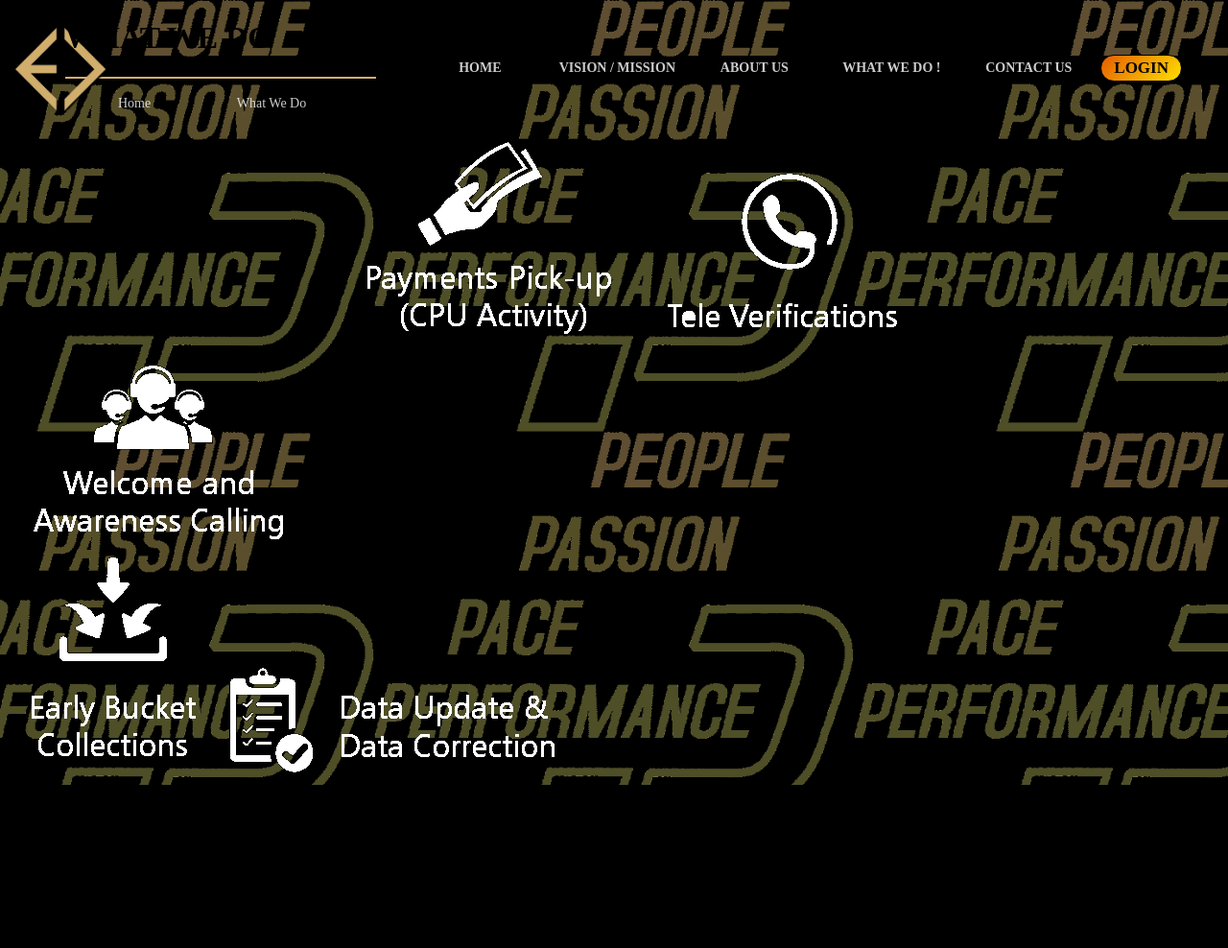
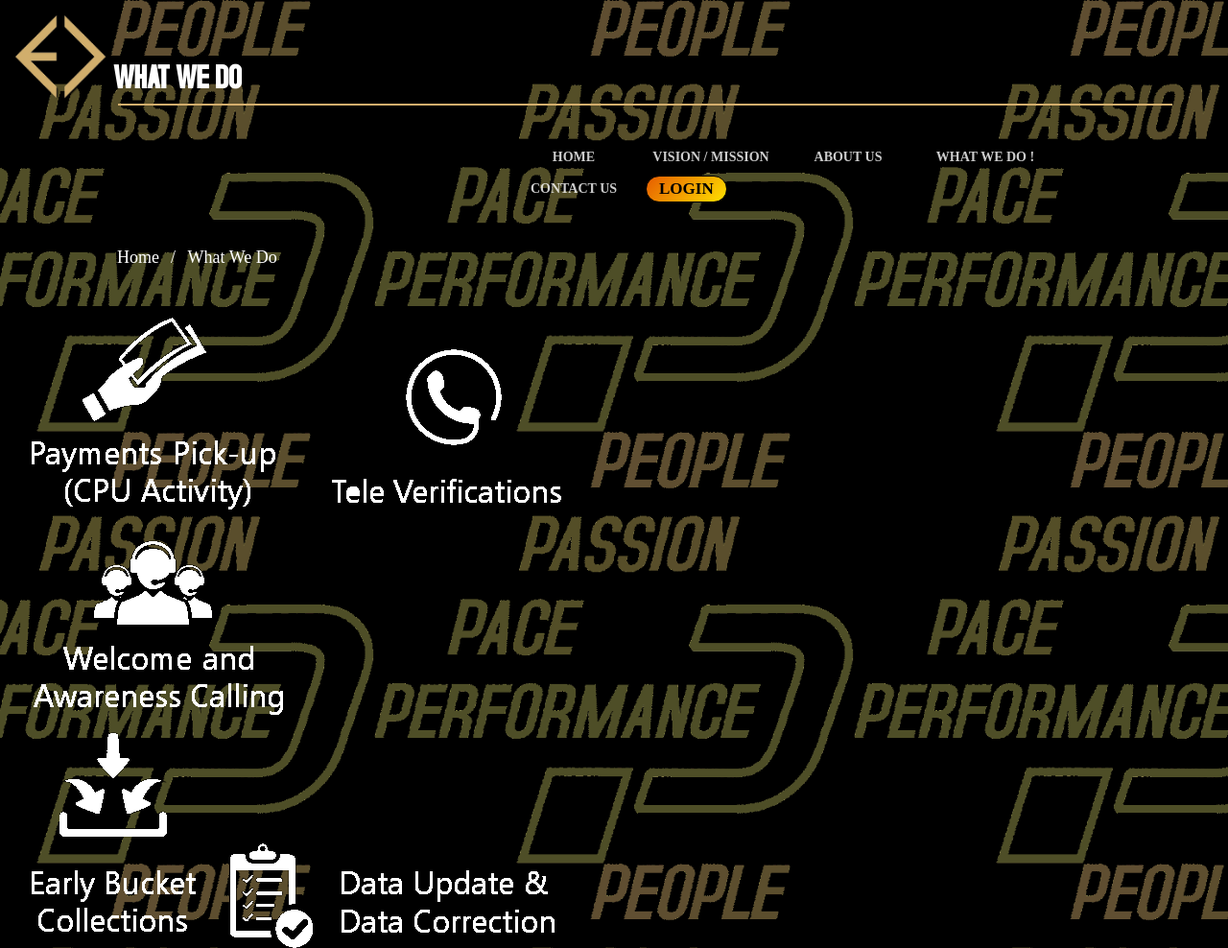
Before and after one commit to Ashwani98/Essencia-Website, a Django app: page /whatwedo/ in a window 1280 px wide. Shown: the top 988 px of the page at 96% size. Before the commit the page ends 818 px from the top, so only its background shows below. Run offline with Django 3.2, Linux system fonts and the light colour scheme.

Commit message:
Alignment of all headings...

```diff
--- a/EssenciaWebsite/static/FirstLevel/css/base.css
+++ b/EssenciaWebsite/static/FirstLevel/css/base.css
@@ -1,3 +1,7 @@
+nav{
+padding-bottom:50px;
+}
+
 /* ------------------------------------------------MAINTAINING THE MARGIN AND PADDING OF WHOLE NAVE BAR--------------------- */
  UL
  {
--- a/EssenciaWebsite/static/FirstLevel/css/strength.css
+++ b/EssenciaWebsite/static/FirstLevel/css/strength.css
@@ -23,9 +23,7 @@ ol.breadcrumb li a:hover {
 }
 
 
-h1{
-  color:white;
-}
+
 
 p{
   color:white;
--- a/EssenciaWebsite/templates/FirstLevel/base.html
+++ b/EssenciaWebsite/templates/FirstLevel/base.html
@@ -13,7 +13,7 @@
         <UL class="img">
             <A href="{% url 'basic_app:index' %}"><IMG SRC= "{% static 'FirstLevel/images/logo.png' %}" WIDTH= "100">
         </UL>
-        <UL class="nav" >
+        <UL class="nav" style="padding-left:520px; margin-bottom:10px;">
             <LI><A HREF="{% url 'basic_app:index' %}" TARGET= "C"><strong>HOME</strong></A></LI>
             <LI><A HREF="{% url 'basic_app:vision' %}" TARGET= "C"><strong>VISION / MISSION</strong></A></LI>
             <LI><A HREF= "#" TARGET= "C"><strong>ABOUT US</strong></A>
--- a/EssenciaWebsite/templates/FirstLevel/clients.html
+++ b/EssenciaWebsite/templates/FirstLevel/clients.html
@@ -39,9 +39,9 @@ h1{
 </head>
 <body>
 <SECTION class="course">
-    <H1 style="margin-bottom:0px; margin-top:60px">OUR CLIENTS</H1>
+    <H1 style="margin-bottom:0px; margin-top:0px">OUR CLIENTS</H1>
     <HR color= #d3ae6d>
-    <OL class="breadcrumb">
+    <OL class="breadcrumb" style="margin-top:0px;margin-bottom:0px;padding-left:0px;padding-top:0px;">
         <LI><A href="{% url 'basic_app:index' %}">Home</A></LI>
         <LI><A href="{% url 'basic_app:clients' %}">Our Clients</A></LI>
     </OL>
--- a/EssenciaWebsite/templates/FirstLevel/whatwedo.html
+++ b/EssenciaWebsite/templates/FirstLevel/whatwedo.html
@@ -26,17 +26,55 @@
         background-position: 50% 50% ;
         background-size: 500px 450px;
 }
+
+h1{
+  color: white;
+  text-align: left;
+  font-family: Accidental Presidency;
+  margin-left: 33px;
+  margin-bottom: 0px;
+  font-size:36px;
+}
+
+
+ol.breadcrumb {
+  padding: 10px 16px;
+  list-style: none;
+  background-color:none;
+  text-align: left;
+  padding-top: 0px;
+  padding-bottom: 0px;
+  margin-top: 10px;
+  margin-left: 19px;
+}
+ol.breadcrumb li {
+  display: inline;
+  font-size: 18px;
+}
+ol.breadcrumb li+li:before {
+  padding: 8px;
+  color: white;
+  content: "/\00a0";
+}
+ol.breadcrumb li a {
+  color: white;
+  text-decoration: none;
+}
+ol.breadcrumb li a:hover {
+
+  text-decoration: underline;
+}
     </style>
   </head>
   <body>
 
 
-    <h1>WHAT WE DO</h1>
-<hr color= #d3ae6d>
-    <ul class="breadcrumb">
-  <li><a href="{% url 'basic_app:index' %}">Home</a></li>
+    <h1 style="margin-bottom:0px;margin-top:0px;border-left-style:solid;border-left-width:0px; margin-left:110px; color:white">WHAT WE DO</h1>
+<hr color="#d3ae6d" style="margin-left:115px; margin-right:50px;">
+    <ol class="breadcrumb"style="width:400px;padding-bottom:10px;padding-left:20px;padding-top:0px;margin-top:0px;">
+  <li><a href="{% url 'basic_app:index' %}"style="padding-left:75px;" >Home</a></li>
   <li><a href="{% url 'basic_app:whatwedo' %}">What We Do</a></li>
-  </ul>
+  </ol>
   <section class="service">
 
 <div class="first">
```
Also changed, not shown: EssenciaWebsite/static/FirstLevel/css/home_base.css (+4 -11 lines), EssenciaWebsite/static/FirstLevel/css/principle.css (+2 -32 lines), EssenciaWebsite/static/FirstLevel/css/vision_mission.css (+3 -47 lines), EssenciaWebsite/static/FirstLevel/css/whatwedo.css (+0 -37 lines), EssenciaWebsite/templates/FirstLevel/home_base.html (+4 -4 lines), EssenciaWebsite/templates/FirstLevel/principle.html (+39 -9 lines), EssenciaWebsite/templates/FirstLevel/strength.html (+11 -4 lines), EssenciaWebsite/templates/FirstLevel/vision_mission.html (+44 -9 lines).
